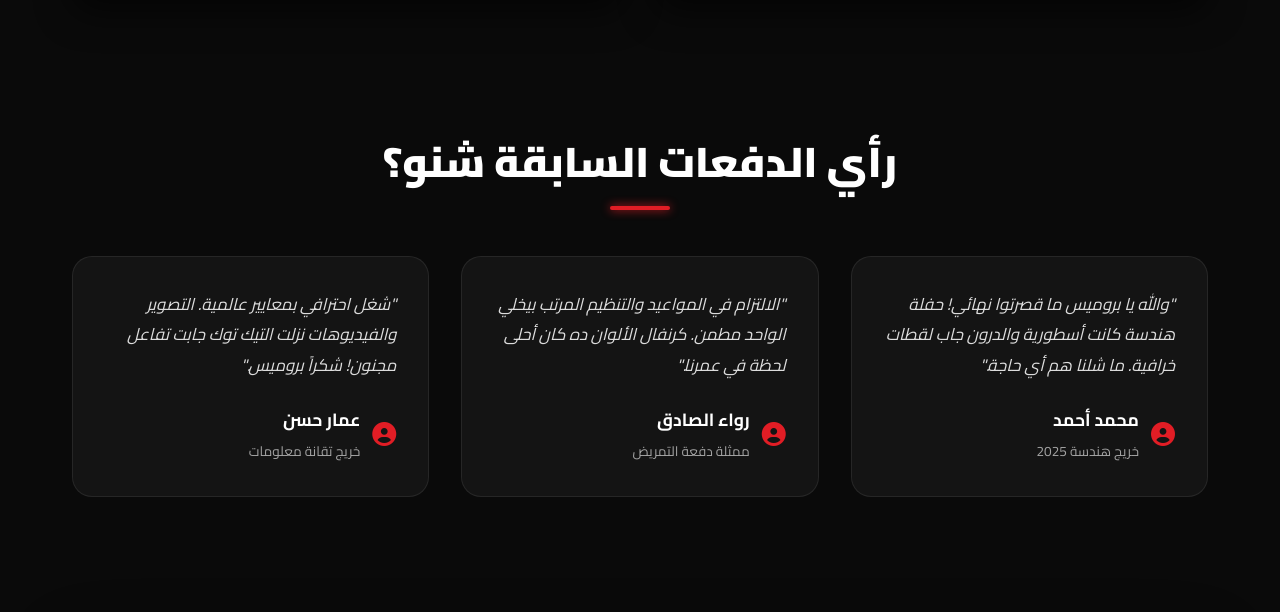
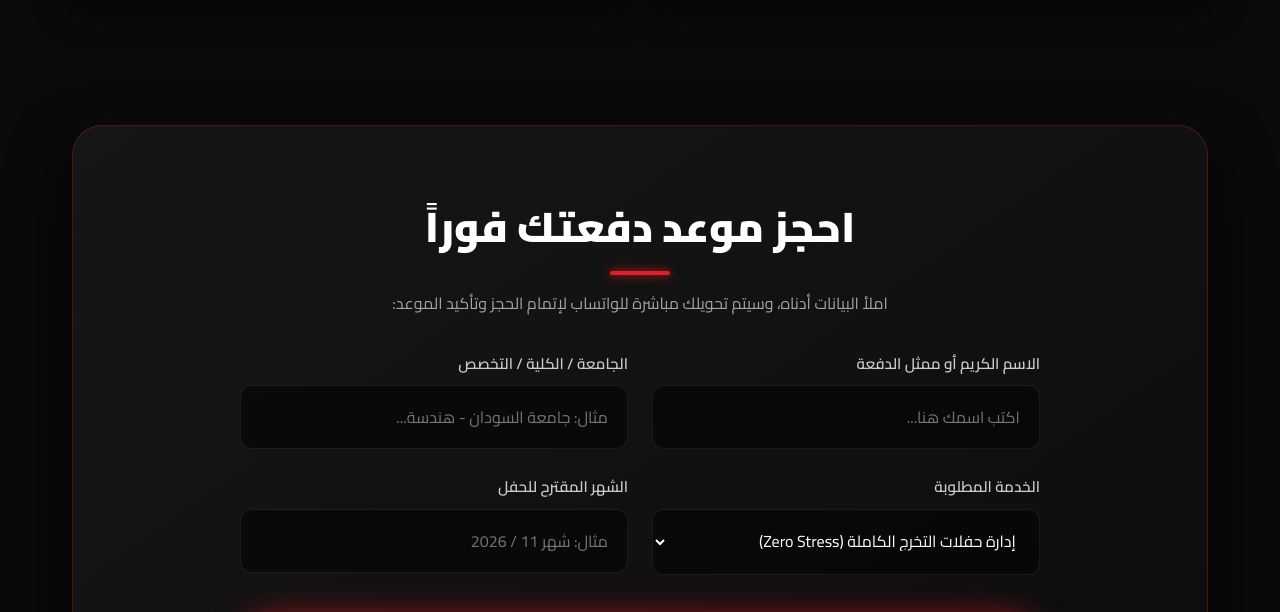
Before and after one commit to mohammedcista-lang/promise-events, a plain HTML site: page index.html in a window 1280 px wide. Shown: the part 3449-4061 px from the top of the page. Drawn offline with Linux system fonts and the light colour scheme.

Commit message:
Remove testimonials section and styles
Removed testimonials section and related styles from index.html.

```diff
--- a/index.html
+++ b/index.html
@@ -404,50 +404,6 @@
             transform: scale(1.08);
         }
 
-        /* آراء الخريجين (Testimonials) */
-        .testimonials-grid {
-            display: grid;
-            grid-template-columns: repeat(3, 1fr);
-            gap: 2rem;
-            margin-top: 2rem;
-        }
-
-        .t-card {
-            background: var(--bg-card);
-            border: 1px solid var(--border-color);
-            padding: 2rem;
-            border-radius: 20px;
-            position: relative;
-        }
-
-        .t-card p {
-            color: #ddd;
-            font-size: 1.05rem;
-            margin-bottom: 1.5rem;
-            font-style: italic;
-        }
-
-        .t-author {
-            display: flex;
-            align-items: center;
-            gap: 12px;
-        }
-
-        .t-author i {
-            color: var(--primary);
-            font-size: 1.5rem;
-        }
-
-        .t-author h4 {
-            font-size: 1.1rem;
-            color: white;
-        }
-
-        .t-author span {
-            font-size: 0.85rem;
-            color: var(--text-muted);
-        }
-
         /* نموذج الحجز السريع المباشر */
         .booking-section {
             background: linear-gradient(145deg, #161616 0%, #0d0d0d 100%);
@@ -680,7 +636,6 @@
             .bento-large { grid-column: span 1; }
             .about-box { grid-template-columns: 1fr; padding: 2rem; }
             .gallery-grid { grid-template-columns: 1fr; }
-            .testimonials-grid { grid-template-columns: 1fr; }
             .booking-form { grid-template-columns: 1fr; }
             .form-group.full { grid-column: span 1; }
             .nav-links { display: none; }
@@ -806,45 +761,6 @@
             </div>
         </section>
 
-        <!-- آراء الخريجين (Testimonials) -->
-        <section id="testimonials">
-            <div class="section-title">
-                <h2>رأي الدفعات السابقة شنو؟</h2>
-            </div>
-            <div class="testimonials-grid">
-                <div class="t-card">
-                    <p>"والله يا بروميس ما قصرتوا نهائي! حفلة هندسة كانت أسطورية والدرون جاب لقطات خرافية. ما شلنا هم أي حاجة."</p>
-                    <div class="t-author">
-                        <i class="fa-solid fa-circle-user"></i>
-                        <div>
-                            <h4>محمد أحمد</h4>
-                            <span>خريج هندسة 2025</span>
-                        </div>
-                    </div>
-                </div>
-                <div class="t-card">
-                    <p>"الالتزام في المواعيد والتنظيم المرتب بيخلي الواحد مطمن. كرنفال الألوان ده كان أحلى لحظة في عمرنا."</p>
-                    <div class="t-author">
-                        <i class="fa-solid fa-circle-user"></i>
-                        <div>
-                            <h4>رواء الصادق</h4>
-                            <span>ممثلة دفعة التمريض</span>
-                        </div>
-                    </div>
-                </div>
-                <div class="t-card">
-                    <p>"شغل احترافي بمعايير عالمية. التصوير والفيديوهات نزلت التيك توك جابت تفاعل مجنون! شكراً بروميس."</p>
-                    <div class="t-author">
-                        <i class="fa-solid fa-circle-user"></i>
-                        <div>
-                            <h4>عمار حسن</h4>
-                            <span>خريج تقانة معلومات</span>
-                        </div>
-                    </div>
-                </div>
-            </div>
-        </section>
-
         <!-- نموذج الحجز السريع المباشر -->
         <section id="booking" class="booking-section">
             <div class="section-title" style="margin-bottom: 1.5rem;">
```
